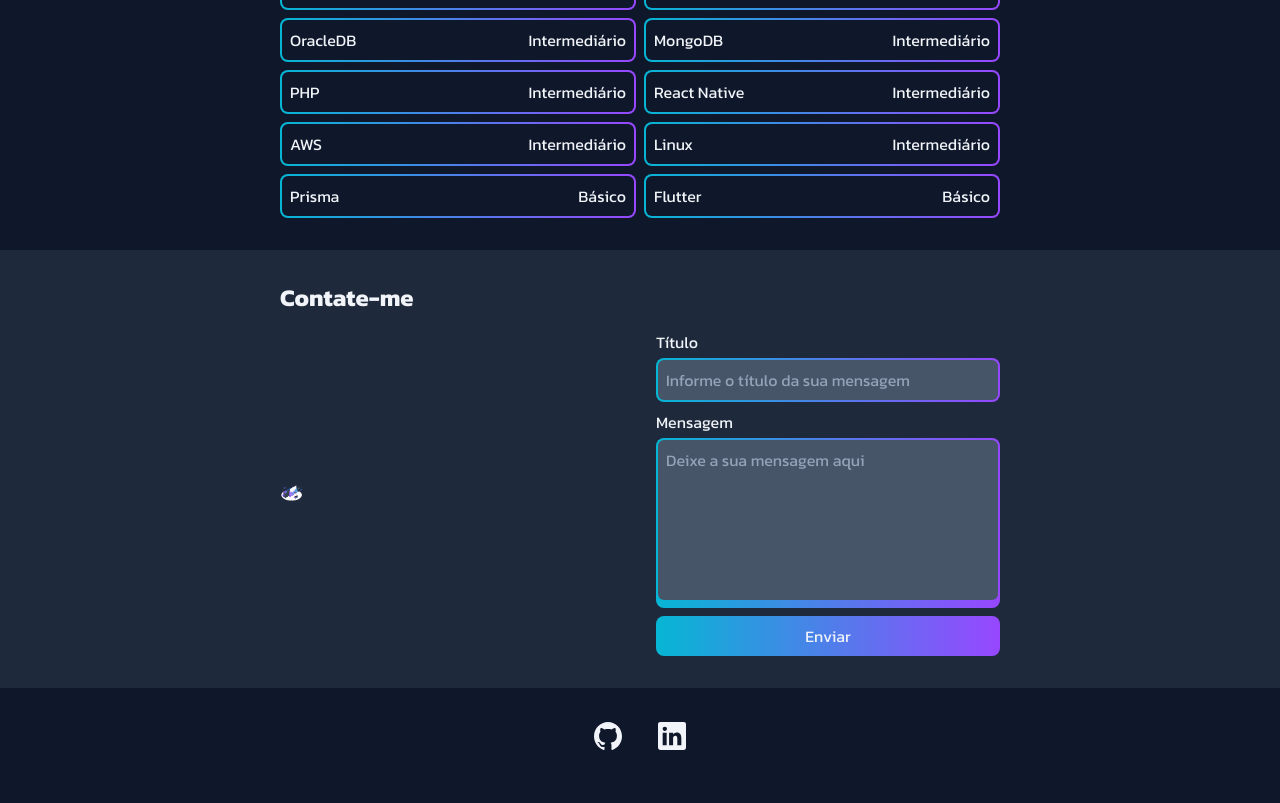
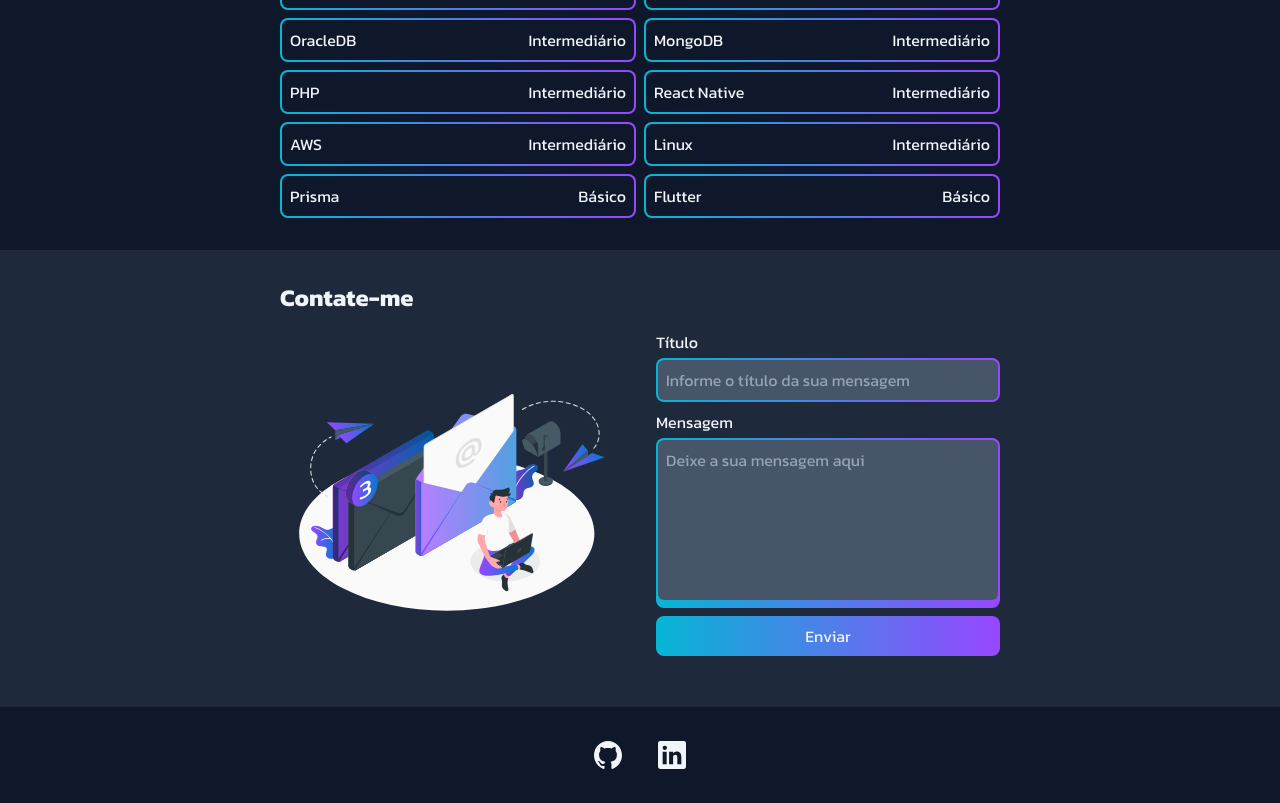
Before and after one commit to matheuspbmarques/portfolio, a Next.js app: page / in a window 1280 px wide. Shown: the part 1654-2457 px from the top of the page. Built offline with nearby package versions, Linux system fonts and the light colour scheme.

Commit message:
fix: email illustration small

```diff
--- a/components/Contact.tsx
+++ b/components/Contact.tsx
@@ -21,7 +21,7 @@ export default function Contact({ id }:ContactProps){
                 <h2 className={`${fonts.kanitSmallTitle.className} text-slate-100 text-2xl`}>Contate-me</h2>
                 <div className='flex gap-8'>
                     <div className='hidden sm:flex flex-1'>
-                        <Image alt='Ilustração de e-mail' src={'/assets/svgs/icons/mail.svg'} width={24} height={24} />
+                        <Image alt='Ilustração de e-mail' src={'/assets/svgs/illustrations/email.svg'} width={6 * 64} height={6 * 64} />
                     </div>
                     <div className={`flex-1 flex flex-col ${fonts.kanitText.className} text-slate-100 gap-2`}>
                         <CustomInput label='Título' placeholder='Informe o título da sua mensagem' id='subject' type='text' onChange={e => setSubject(e.currentTarget.value)} />
```
Also changed, not shown: public/assets/svgs/illustrations/email.svg (added).
